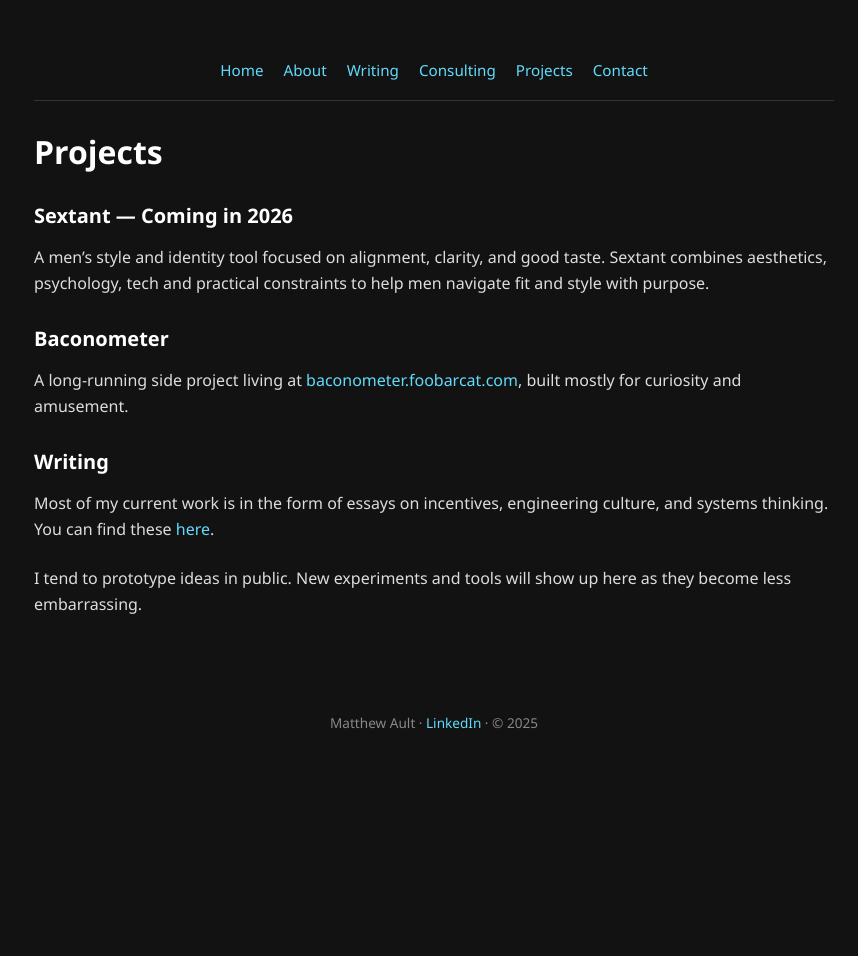
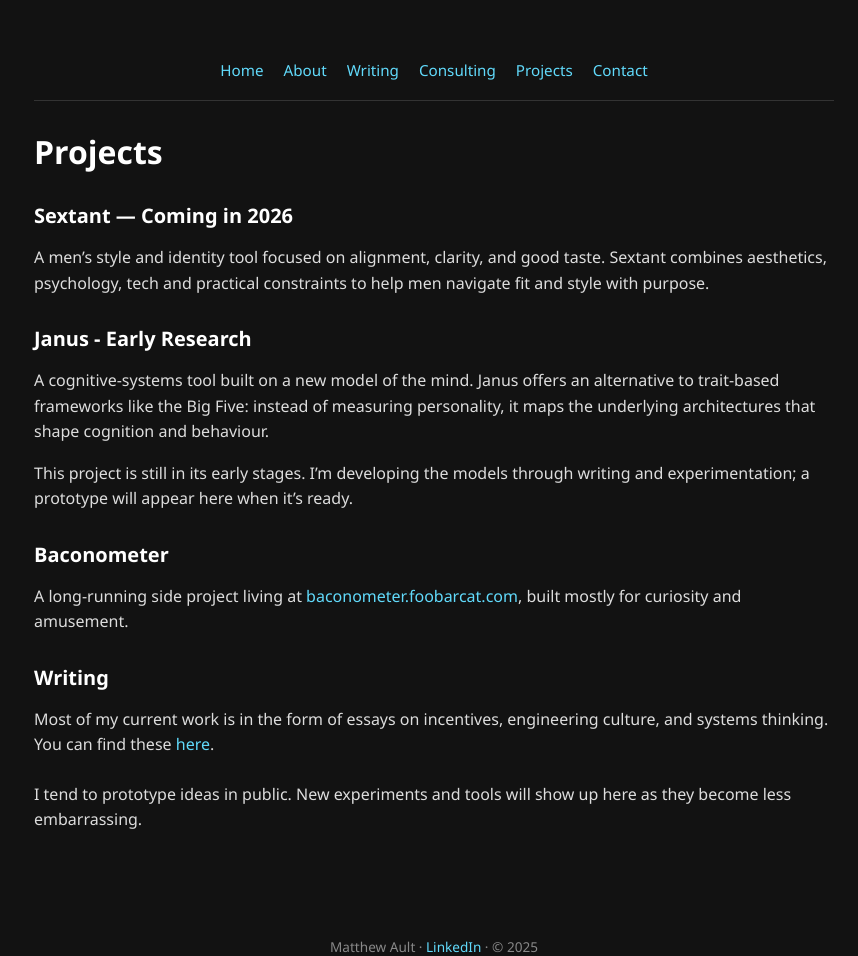
Before and after one commit to aultimus/foobarcat-homepage, a Jekyll site: the page built from projects/index.html, in a window 1280 px wide. Shown: the whole page, without its empty margins (206-1064 px from the left). Built offline with Jekyll 4.4.1, drawn with Linux system fonts in a browser that asks for light colours; before the commit the page ends 900 px from its top, so only the background shows below that.

Commit message:
soft launch Janus

```diff
--- a/projects/index.html
+++ b/projects/index.html
@@ -120,6 +120,14 @@
             </div>
 
             <div class="project">
+                <h2>Janus - Early Research</h2>
+                <p>
+                    A cognitive-systems tool built on a new model of the mind.
+                    Janus offers an alternative to trait-based frameworks like the Big Five: instead of measuring personality, it maps the underlying architectures that shape cognition and behaviour.
+                <p>
+                    This project is still in its early stages. I’m developing the models through writing and experimentation; a prototype will appear here when it’s ready.
+                </p>
+            <div class="project">
                 <h2>Baconometer</h2>
                 <p>
                     A long-running side project living at
```
